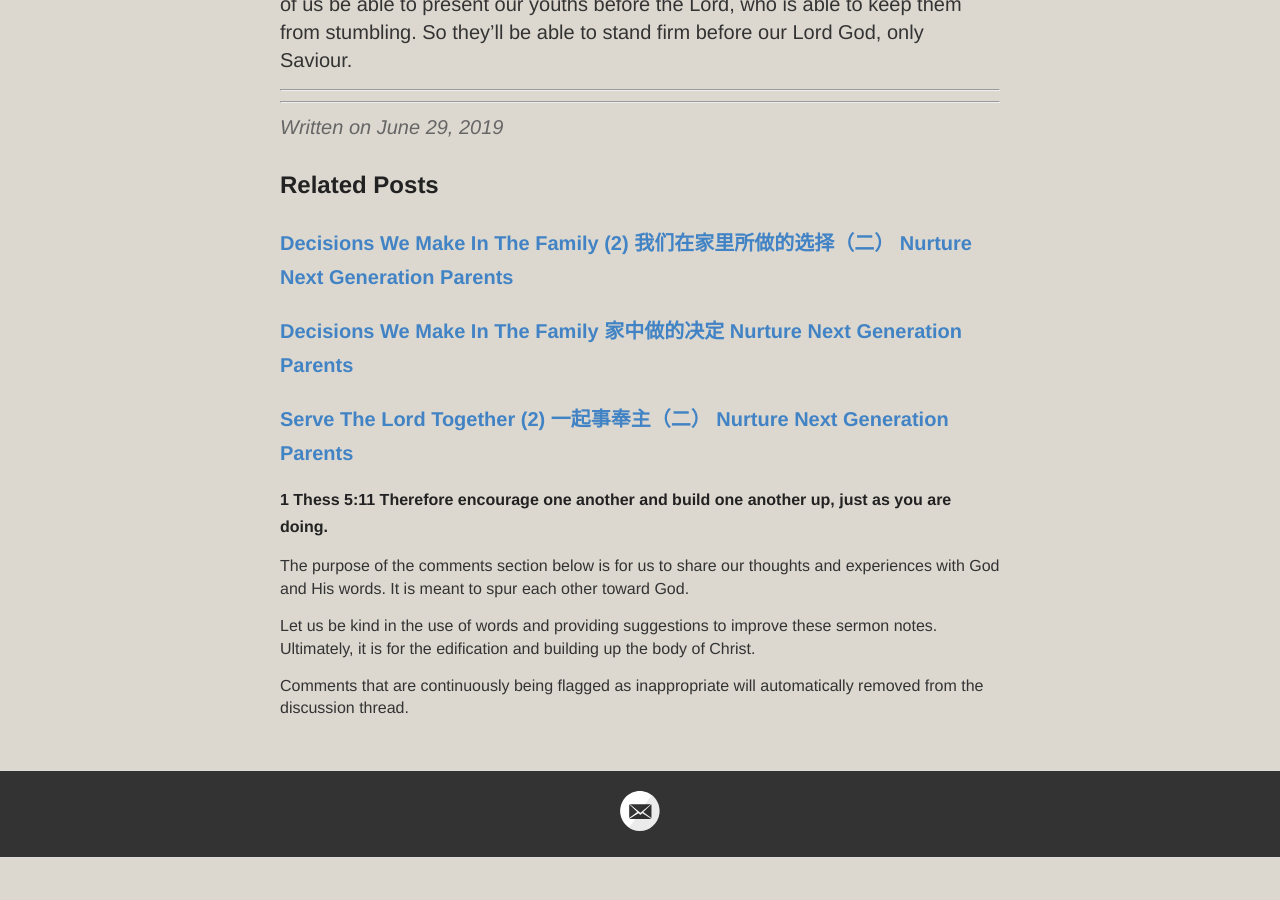
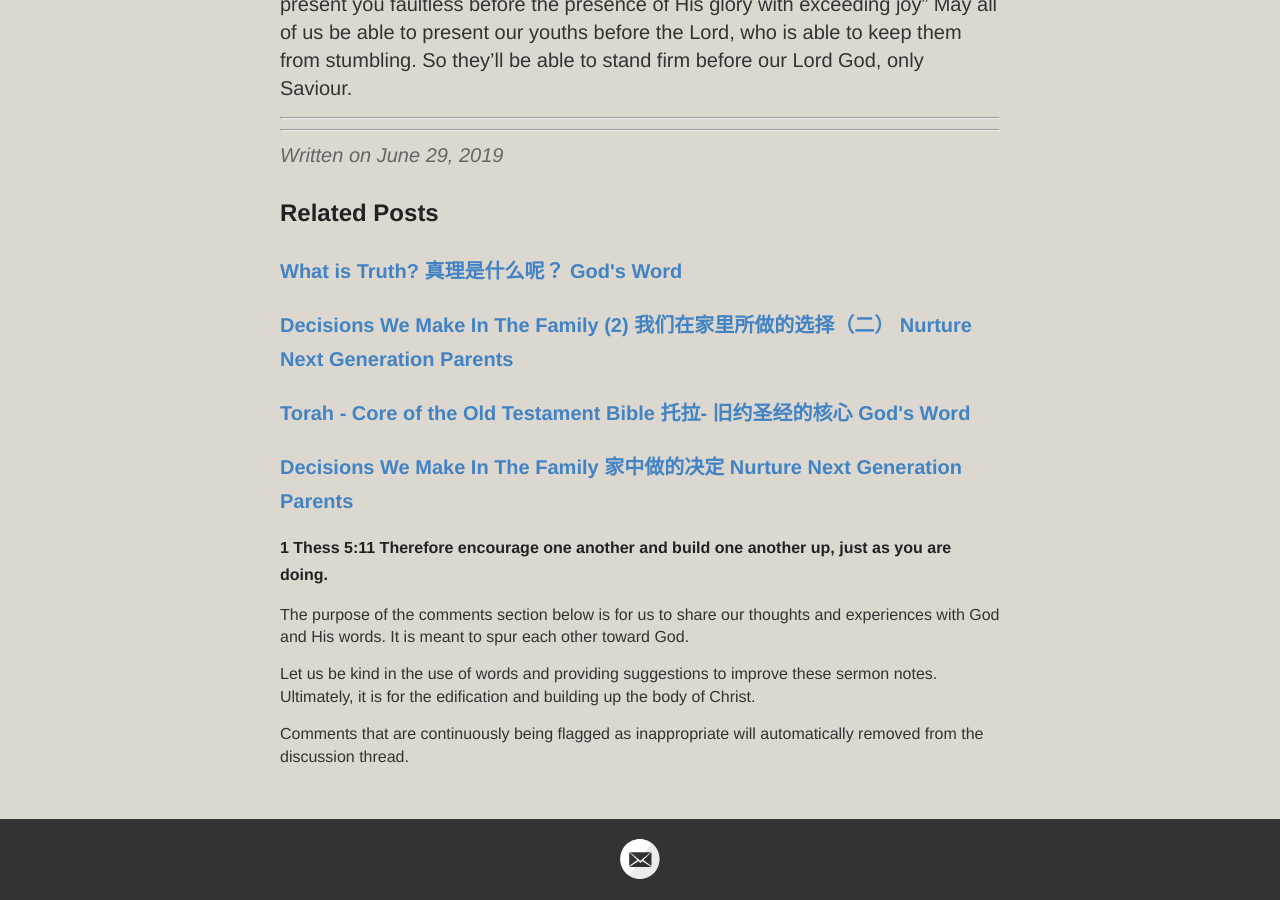
Before and after one commit to catchupTJC/catchuptjc.github.io, a Jekyll site: the page built from _posts/2019-06-29-Helping Youth to Love The Truth.md, in a window 1280 px wide and 900 px high, scrolled down 7060 px. Built offline with Jekyll 4.4.1, drawn with Linux system fonts in a browser that asks for light colours; nearby versions of some CDN libraries; comment, search, counter and statistics services are not loaded; before the commit the page ends 7918 px from its top, so only the background shows below that.

Commit message:
Update 2019-06-29-Helping Youth to Love The Truth.md

```diff
--- a/_posts/2019-06-29-Helping Youth to Love The Truth.md
+++ b/_posts/2019-06-29-Helping Youth to Love The Truth.md
@@ -2,7 +2,7 @@
 layout: post
 title: Helping Youth to Love The Truth 帮助青年爱慕真理
 category: Sermon(SG)2019
-tags: [Nurture Next Generation,Parents,Truth,Youth]
+tags: [Nurture Next Generation,Parents,God's Word,Youth]
 hymns: [333,364]
 ---
 How can we help our youths to love the truth? Firstly, love cannot be forced. Even if you force someone to perform an act, we know it’s not truly done out of love. Even if you force youths to do something, if they don’t love the truth; even if they know it’s important, they won’t be able to love it.
```
